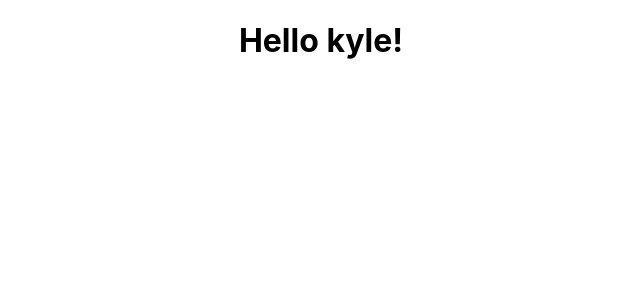
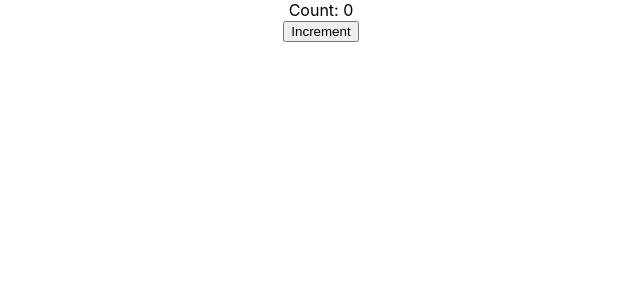
Before and after one commit to kylepclarkson/Learning-Repo, a React (Create React App) app in the folder JavaScript/codevolution/: page / in a window 1280 px wide. Shown: the top 300 px of the page, without its empty margins (319-959 px from the left). Built offline with nearby package versions, Linux system fonts and the light colour scheme.

Commit message:
Codevolution 12

```diff
--- a/JavaScript/codevolution/src/App.js
+++ b/JavaScript/codevolution/src/App.js
@@ -2,11 +2,14 @@ import './App.css';
 
 import Greet from './components/Greet'
 import Welcome from './components/Welcome'
+import Message from './components/Message'
+import Counter from './components/Counter'
 
 function App() {
   return (
     <div className="App">
-      <Greet name="kyle" />
+      {/* <Message /> */}
+      <Counter />
     </div>
   );
 }
--- /dev/null
+++ b/JavaScript/codevolution/src/components/Counter.jsx
@@ -0,0 +1,28 @@
+import React, { Component } from 'react'
+
+class Counter extends Component {
+
+    constructor(props) {
+        super(props)
+        this.state = {
+            count: 0
+        }
+    }
+
+    increment() {
+        this.setState({
+            count: this.state.count + 1,
+        }, () => {console.log(this.state.count)})
+    }
+
+    render() {
+        return (
+            <div>
+                <div>Count: {this.state.count}</div>
+                <button onClick={() => this.increment()}>Increment</button>
+            </div>
+        )
+    }
+}
+
+export default Counter;
--- a/JavaScript/codevolution/src/components/Greet.jsx
+++ b/JavaScript/codevolution/src/components/Greet.jsx
@@ -1,5 +1,12 @@
 import React from 'react'
 
-const Greet = (props) =>  <h1>Hello {props.name}!</h1>
+const Greet = (props) => {
+    return (
+        <>
+            <h1>Hello {props.name}!</h1>
+            {props.children}
+        </>
+    )
+}
 
 export default Greet;
--- /dev/null
+++ b/JavaScript/codevolution/src/components/Message.jsx
@@ -0,0 +1,41 @@
+import React, { Component } from 'react'
+const buttonClicked = () => {
+    this.state.message = 'Thank you for the sub!'
+}
+class Message extends Component {
+
+    constructor() {
+        super();
+        this.state = {
+            isSub: false,
+            message: 'Please subscribe!',
+        };
+    }
+
+    changeMessage() {
+        if (!this.state.isSub){
+            this.setState({
+                isSub: true,
+                message: 'Thank you for the sub!',
+            })
+        } else {
+            this.setState({
+                isSub: false,
+                message: 'Please sub!',
+            })
+        }
+    }
+
+    render() {
+        return (
+            <div className="">
+                <h1>
+                    {this.state.message}
+                </h1>
+                <button onClick={() => this.changeMessage()}>{this.state.message}</button>
+            </div>
+        )
+    }
+}
+
+export default Message;
```
